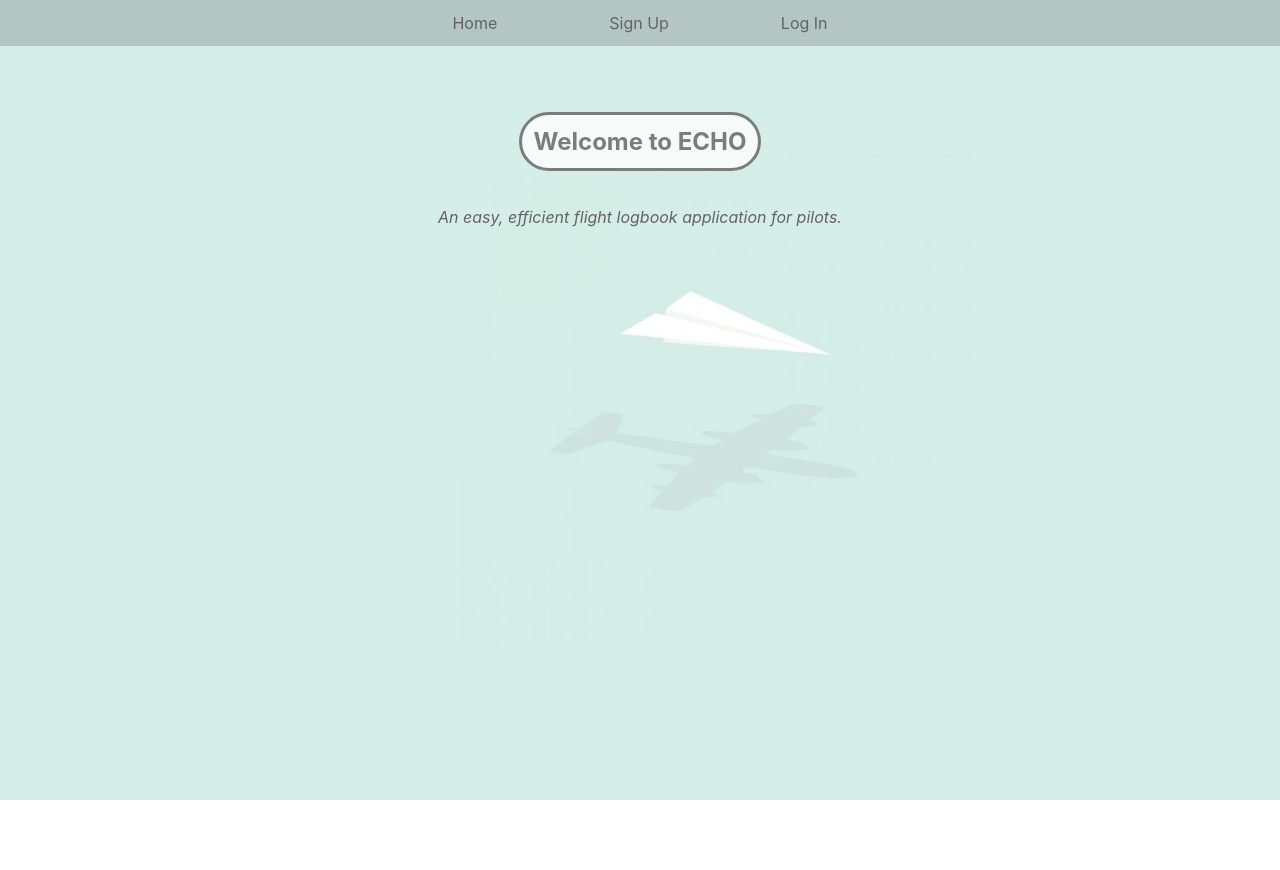
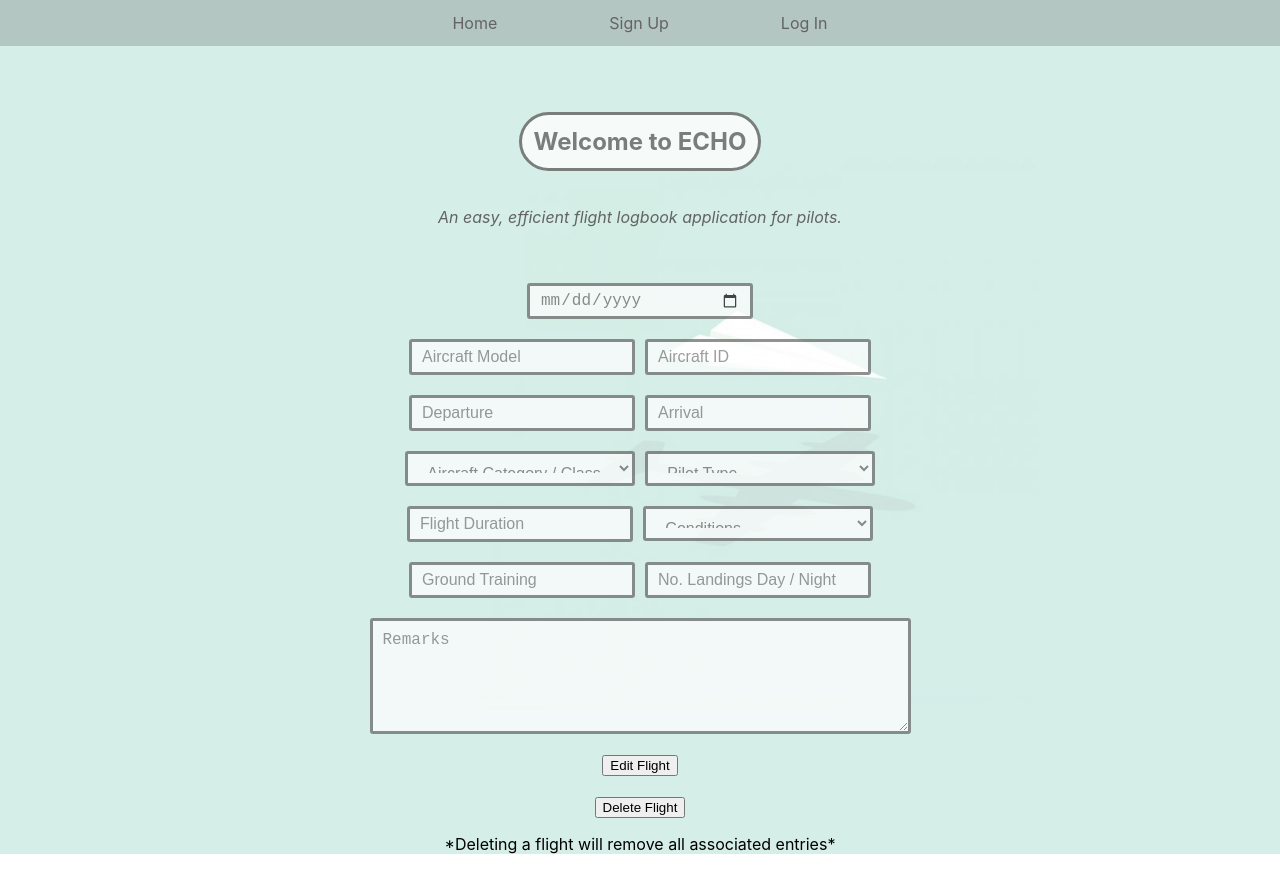
Before and after one commit to kelypso/echo, a React (Create React App) app in the folder client/: page /flights/1/edit in a window 1280 px wide. Before the commit the page ends 800 px from the top, so only its background shows below. Built offline with nearby package versions, Linux system fonts and the light colour scheme; no server answers.

Commit message:
add edit flight container to app

```diff
--- a/client/src/App.js
+++ b/client/src/App.js
@@ -10,6 +10,7 @@ import Account from './components/Account'
 import FlightLog from './containers/FlightLog'
 import FlightShow from './components/FlightShow'
 import NewFlight from './containers/NewFlight'
+import EditFlight from './containers/EditFlight'
 
 class App extends React.Component {
 
@@ -33,7 +34,11 @@ class App extends React.Component {
                 const flight = flights.find(f => f.id === props.match.params.id)
                 return <FlightShow flight={flight} {...props} />
               }} />
-
+              <Route exact path='/flights/:id/edit' render={props => {
+              const flight = flights.find(f => f.id === props.match.params.id)
+              return <EditFlight flight={flight} {...props} />
+            }
+          } />
             </Switch>
           </div>
         </Router>
--- a/client/src/containers/EditFlight.js
+++ b/client/src/containers/EditFlight.js
@@ -32,9 +32,8 @@ class EditFlight extends React.Component {
         return (
             <div className="EditFlight">
                 <br/><br/><FlightForm editMode handleSubmit={this.handleSubmit} /><br/>
-                <button onClick={() => deleteFlight(flightId, history)} className="formBtn">Delete Flight</button>
+                <button onClick={() => deleteFlight(flightId, history)} className="form-button">Delete Flight</button>
                 <p className="caution">*Deleting a flight will remove all associated entries*</p>
-                {/* Move button to flight show page??? */}
             </div>
         )
     }
```
